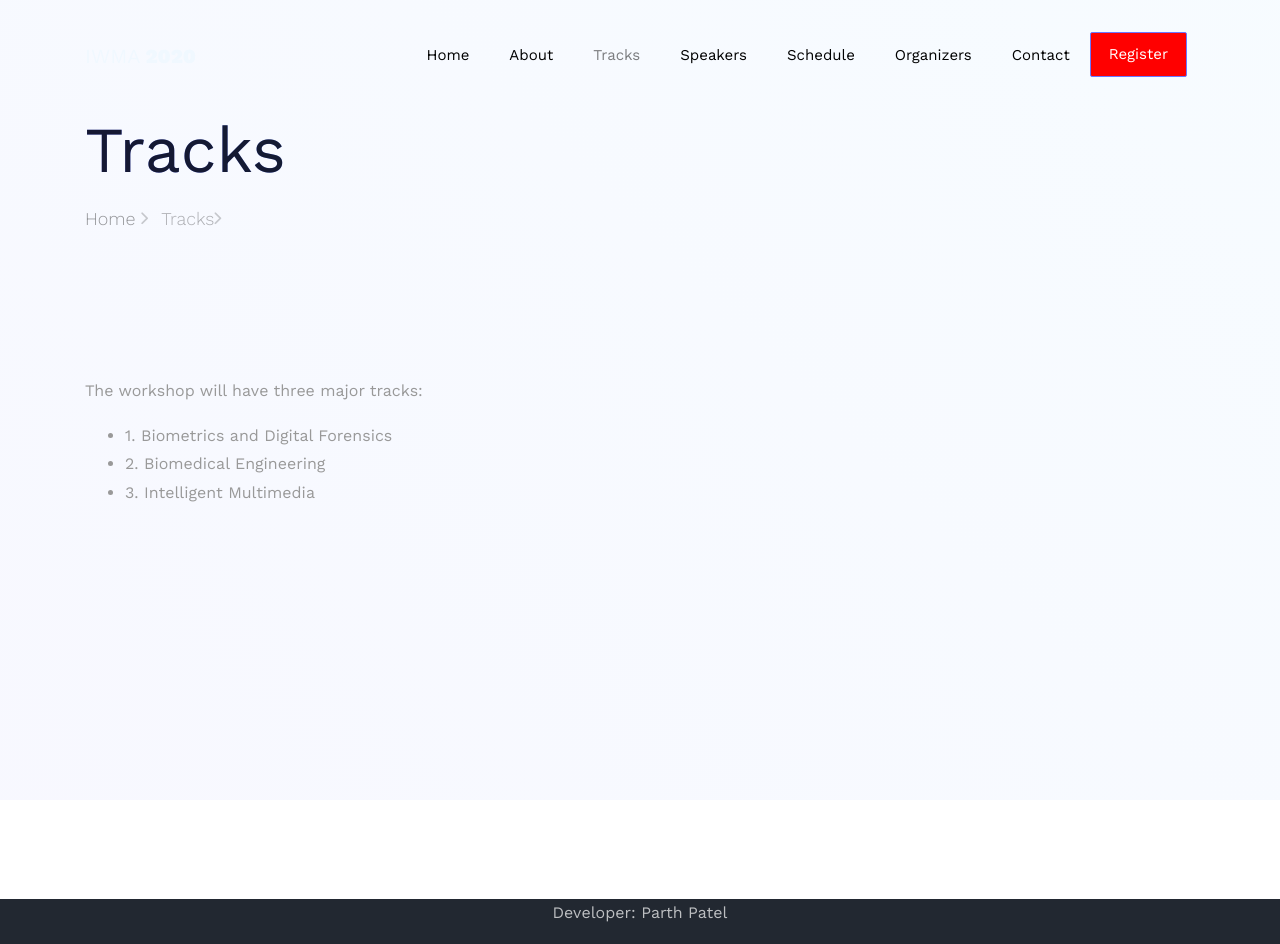
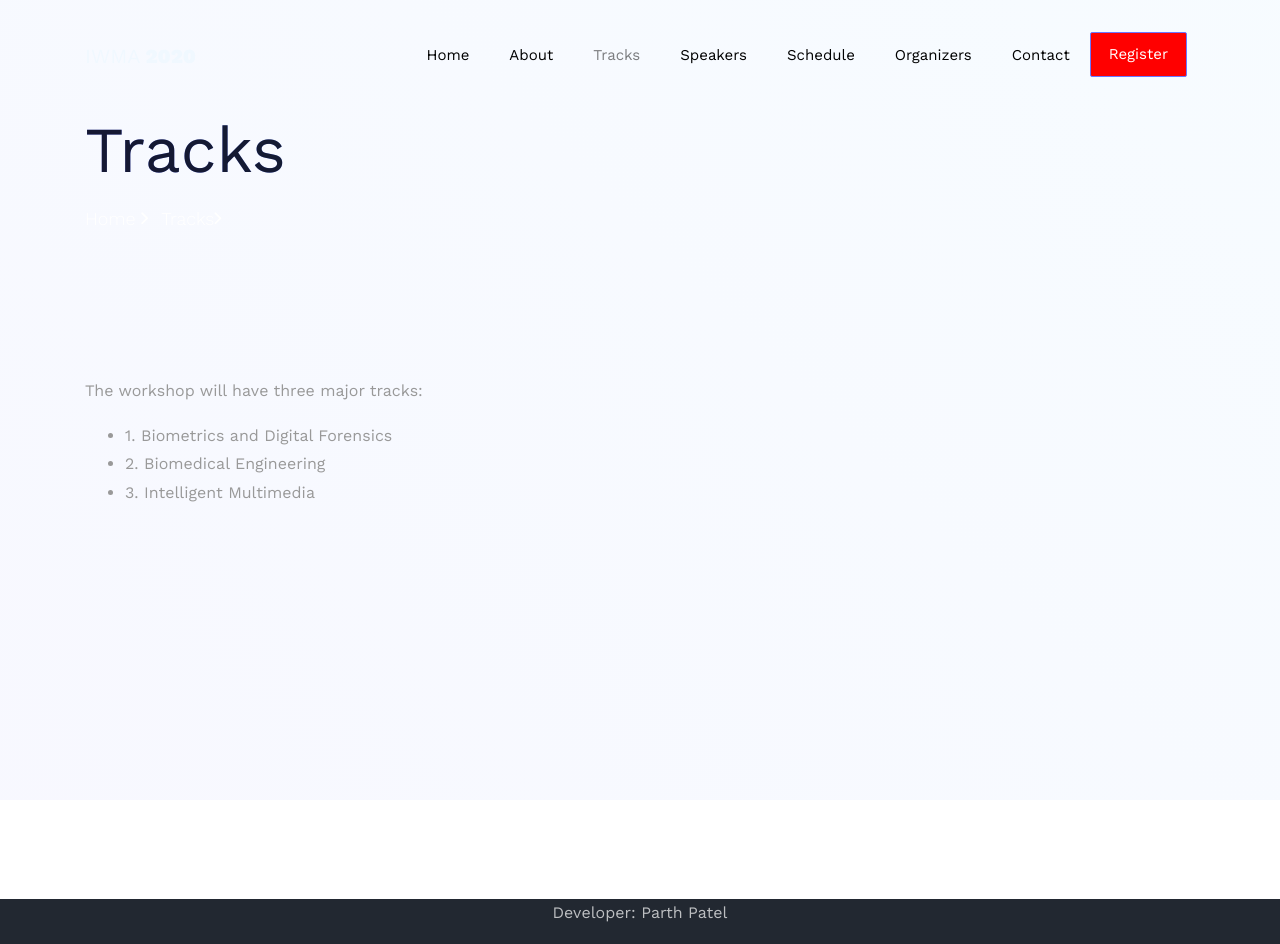
Before and after one commit to Parth910/I-2020, a plain HTML site: page tracks.html in a window 1280 px wide. Drawn offline with nearby package versions, Linux system fonts and the light colour scheme; some packages are replaced by stand-ins of ours; no server answers.

Commit message:
Update tracks.html

```diff
--- a/tracks.html
+++ b/tracks.html
@@ -1,4 +1,4 @@
-<!DOCTYPE html>
+ <!DOCTYPE html>
 <html lang="en">
   <head>
     <title>About IWMA 2020</title>
@@ -60,7 +60,7 @@
         <div class="row no-gutters slider-text js-fullheight align-items-end justify-content-start">
           <div class="col-md-9 ftco-animate pb-5">
             <h1 class="mb-3 bread">Tracks</h1>
-            <p class="breadcrumbs"><span class="mr-2"><a href="index.html">Home <i class="ion-ios-arrow-forward"></i></a></span> <span>Tracks<i class="ion-ios-arrow-forward"></i></span></p>
+            <p class="breadcrumbs"><span class="mr-2"><a style="color: white!important;" href="index.html">Home <i style="color: white!important;" class="ion-ios-arrow-forward"></i></a></span> <span style="color: white!important;">Tracks<i style="color: white!important;" class="ion-ios-arrow-forward"></i></span></p>
           </div>
         </div>
       </div>
```
